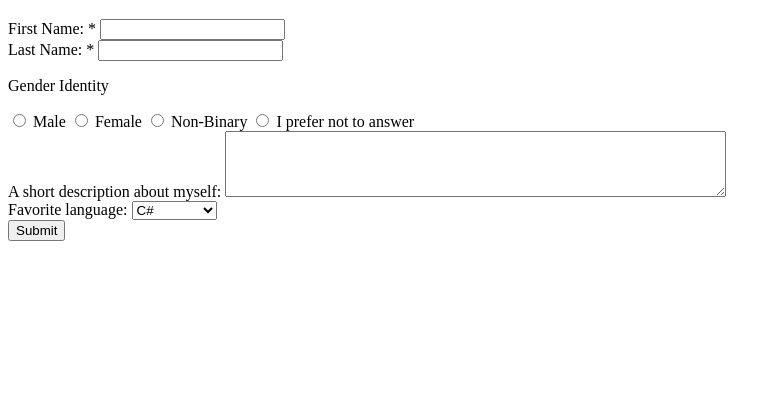
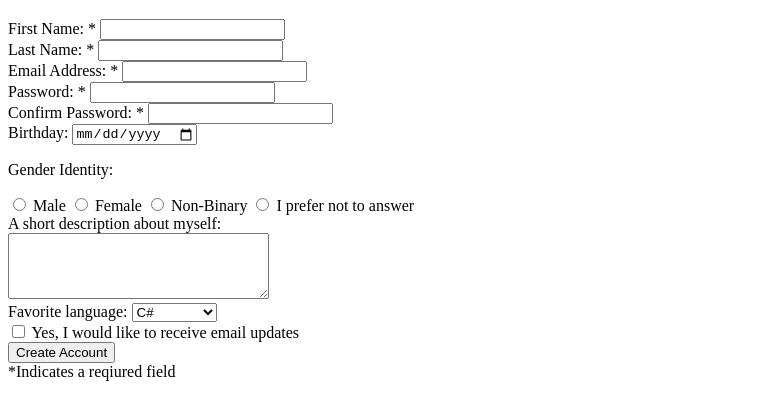
Before and after one commit to luisendres/coding_dojo, a plain HTML site: page registration.html in a window 1280 px wide. Shown: the part 61-480 px from the top of the page, without its empty margins (0-781 px from the left). Drawn offline with Linux system fonts and the light colour scheme.

Commit message:
Finished Project

```diff
--- a/registration.html
+++ b/registration.html
@@ -17,7 +17,23 @@
             <label for="lName">Last Name: *</label>
             <input type="text" name="lName" id="lName">
         </div>
-        <p>Gender Identity</p>
+        <div>
+            <label for="email">Email Address: *</label>
+            <input type="text" name="email" id="email">
+        </div>
+        <div>
+            <label for="password">Password: *</label>
+            <input type="password" name="password" id="password">
+        </div>
+        <div>
+            <label for="confirm_password">Confirm Password: *</label>
+            <input type="password" name="confirm_password" id="password">
+        </div>
+        <div>
+            <label for="date">Birthday: </label>
+            <input type="date" name="date" id="date">
+        </div>
+        <p>Gender Identity:</p>
         <div>
             <input type="radio" name="gender" id="male">
             <label for="male">Male</label>
@@ -28,9 +44,9 @@
             <input type="radio" name="gender" id="na">
             <label for="na">I prefer not to answer</label>
         </div>
+        <label for="description">A short description about myself:</label>
         <div>
-            <label for="description">A short description about myself:</label>
-            <textarea name="description" id="description" cols="60" rows="4"></textarea>
+            <textarea name="description" id="description" cols="30" rows="4"></textarea>
         </div>
         <div>
             <label for="language">Favorite language: </label>
@@ -41,7 +57,14 @@
                 <option>Java</option>
             </select>
         </div>
-        <input type="submit" value="Submit">
+        <div>
+            <input type="checkbox" name="updates" id="updates">
+            <label for="upadates">Yes, I would like to receive email updates</label>
+        </div>
+        <input type="submit" value="Create Account">
+        <div>
+            <label>*Indicates a reqiured field</label>
+        </div>
     </form>
 </body>
 </html>
```
